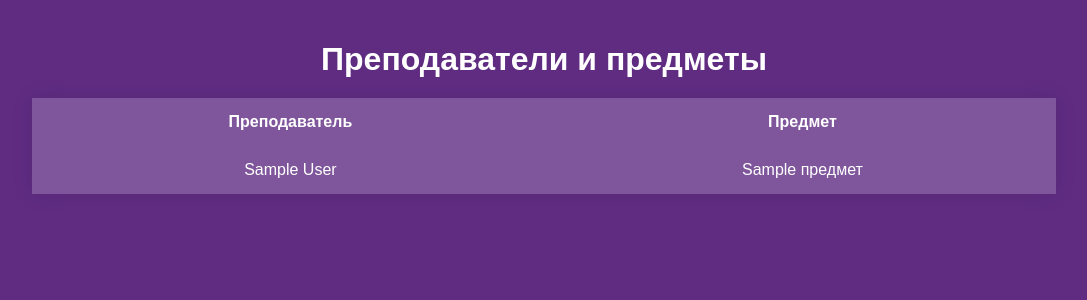
After one commit to Arihina/django_pet_project, a Django app: page /subjects/ in a window 1280 px wide. The commit adds this page. Shown: the top 300 px of the page, without its empty margins (96-1183 px from the left). Run offline with Django 5.2, Linux system fonts and the light colour scheme; tables that the repository leaves empty hold one stand-in row (values such as "Sample post").

Commit message:
add subjects pages

```diff
--- /dev/null
+++ b/university/app/templates/teacher_subject.html
@@ -0,0 +1,51 @@
+{% load static %}
+
+<!DOCTYPE html>
+<html lang="ru">
+<head>
+    <meta charset="UTF-8">
+    <title>Преподаватели и предметы</title>
+    <link rel="stylesheet" href="{% static 'styles.css'%}" type="text/css">
+    <style>
+        body {background:#5f2c82}
+        table {
+  display: table;
+  width: 80%;
+  margin: 0 auto;
+  border-collapse: collapse;
+  overflow: hidden;
+  box-shadow: 0 0 20px rgba(0,0,0,0.1);
+}
+th,td {
+  padding: 15px;
+  background-color: rgba(255,255,255,0.2);
+  color: #fff;
+  text-align: center;
+}
+    </style>
+</head>
+<body>
+<h1>Преподаватели и предметы</h1>
+
+<table>
+    <thead>
+    <tr>
+        <th>Преподаватель</th>
+        <th>Предмет</th>
+    </tr>
+    </thead>
+    <tbody>
+    {% for teacher_subject in teacher_subjects %}
+    <tr>
+        <td>{{ teacher_subject.id_teacher.full_name }}</td>  <!-- Имя преподавателя -->
+        <td>{{ teacher_subject.id_subject.name }}</td>      <!-- Название предмета -->
+    </tr>
+    {% empty %}
+    <tr>
+        <td colspan="2">Нет данных о преподавателях и предметах.</td>
+    </tr>
+    {% endfor %}
+    </tbody>
+</table>
+</body>
+</html>
--- a/university/app/templates/teachers_menu.html
+++ b/university/app/templates/teachers_menu.html
@@ -22,8 +22,10 @@
 <h1>Меню</h1>
 <div class="button-container">
     <a href="{% url 'groups' %}" class="button">Студенты и направления</a>
+    <a href="{% url 'students' %}" class="button">Студенты и группы</a>
     <a href="{% url 'departments' %}" class="button">Группы и кафедры</a>
     <a href="{% url 'performance' %}" class="button">Успеваемость</a>
+    <a href="{% url 'subjects' %}" class="button">Предметы</a>
 </div>
 </body>
 </html>
--- a/university/app/urls.py
+++ b/university/app/urls.py
@@ -7,4 +7,6 @@ urlpatterns = [
     path('groups/', views.groups, name='groups'),
     path('departments/', views.departments, name='departments'),
     path('performance/', views.performance, name='performance'),
+    path('subjects/', views.subjects, name='subjects'),
+    path('students/', views.students, name='students'),
 ]
--- a/university/app/views.py
+++ b/university/app/views.py
@@ -2,7 +2,7 @@ from collections import defaultdict
 
 from django.shortcuts import render
 
-from .models import PersonalInfo, Department
+from .models import PersonalInfo, Department, TeacherSubject
 
 
 def index(request):
@@ -39,6 +39,16 @@ def performance(request):
     return render(request, 'performance.html', {'students': students})
 
 
+def subjects(request):
+    teacher_subjects = TeacherSubject.objects.select_related('id_teacher', 'id_subject').all()
+
+    return render(request, 'teacher_subject.html', {'teacher_subjects': teacher_subjects})
+
+
+def students(request):
+    pass
+
+
 def put_exam(request):
     pass
 
```
